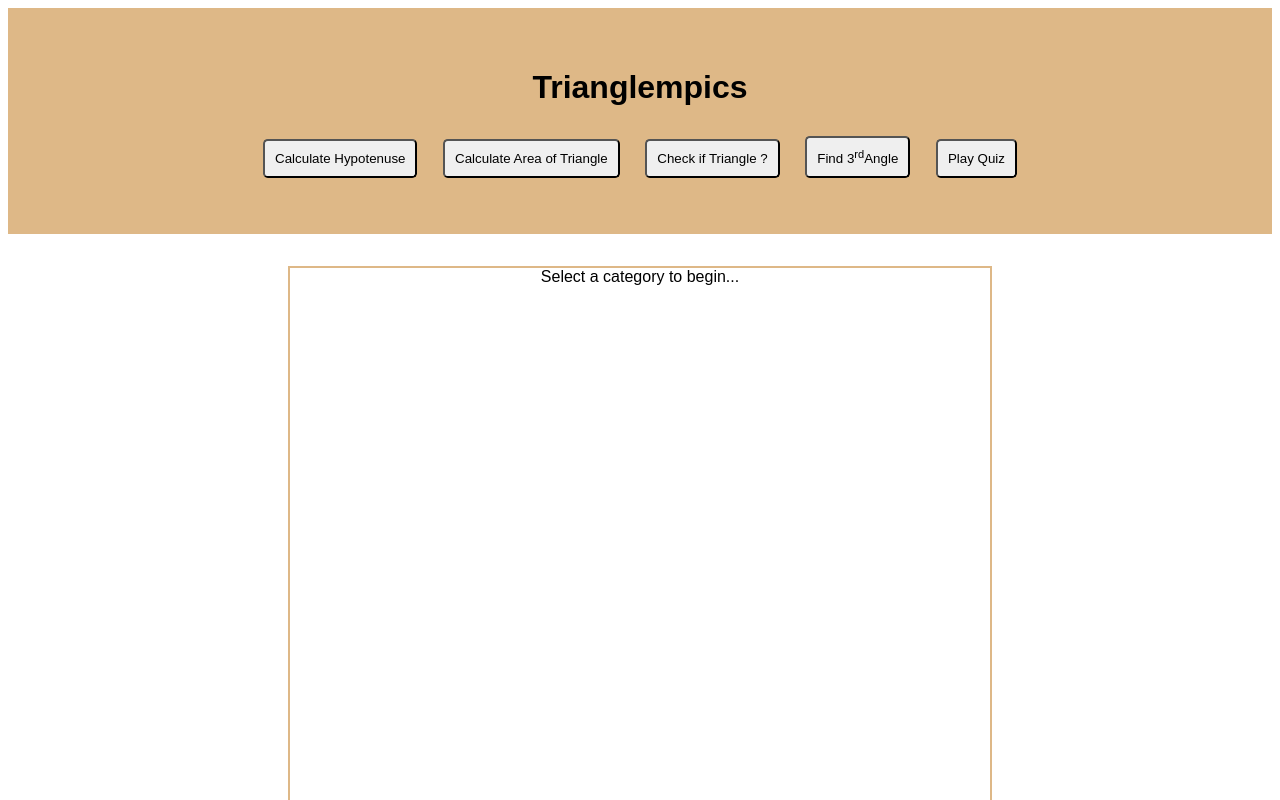
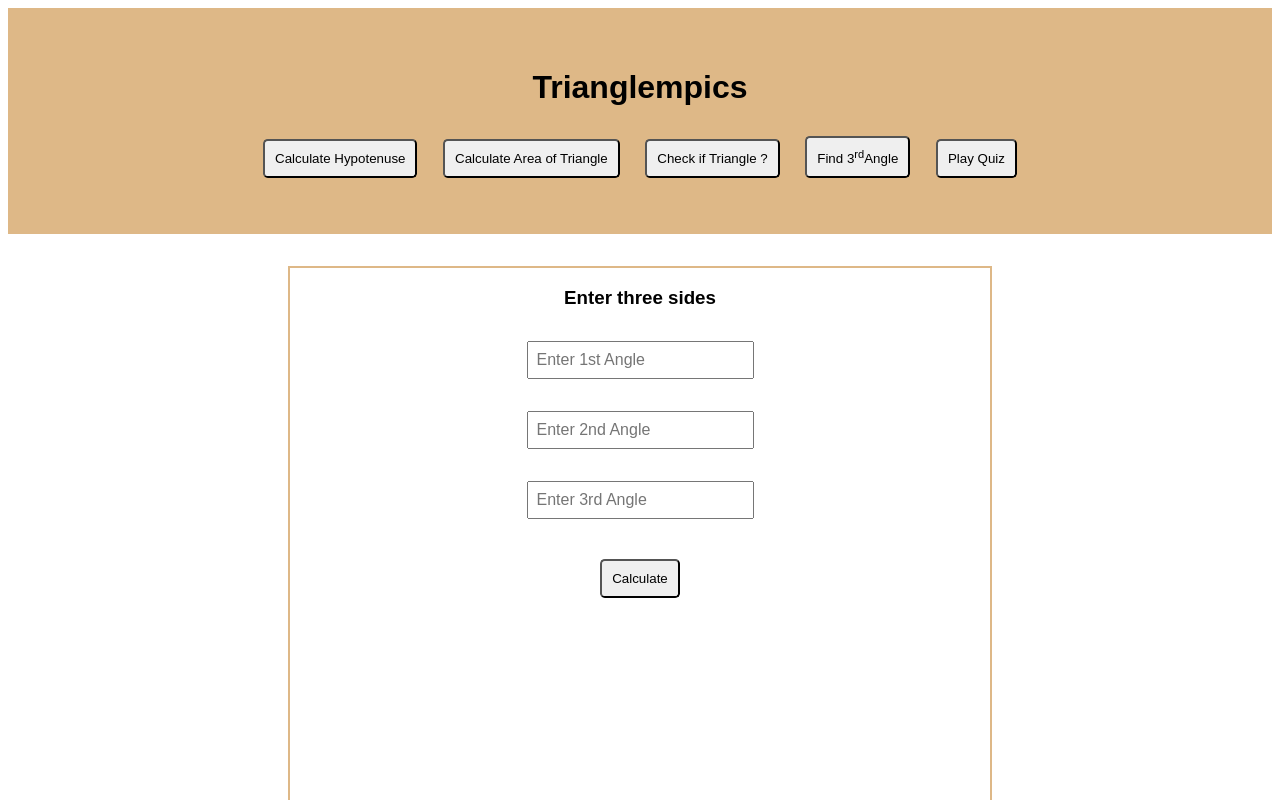
Before and after one commit to rkapoor10/triangles-app, a React (Create React App) app: page / in a window 1280 px wide. Both pictures are taken after a click on the button "Check if Triangle ?". Shown: the top 800 px of the page. Built offline with nearby package versions, Linux system fonts and the light colour scheme.

Commit message:
update: checkTriangle.js

```diff
--- a/src/App.js
+++ b/src/App.js
@@ -4,6 +4,7 @@ import { Quiz } from "./cateogory/quiz";
 import { Hypotenuse } from "./cateogory/hypotenuse";
 import { Area } from "./cateogory/area";
 import { FindAngle } from "./cateogory/findAngle";
+import { Check } from "./cateogory/checkTriangle";
 
 export default function App() {
   const [display, setDisplay] = useState("Select a category to begin...");
@@ -19,6 +20,9 @@ export default function App() {
   function onClickAngle() {
     setDisplay(<FindAngle />);
   }
+  function onClickCheck() {
+    setDisplay(<Check />);
+  }
   return (
     <div className="App">
       <div className="head">
@@ -26,7 +30,7 @@ export default function App() {
 
         <button onClick={onClickHypotenuse}>Calculate Hypotenuse</button>
         <button onClick={onClickArea}>Calculate Area of Triangle</button>
-        <button>Check if Triangle ?</button>
+        <button onClick={onClickCheck}>Check if Triangle ?</button>
         <button onClick={onClickAngle}>
           Find 3<sup>rd</sup>Angle
         </button>
--- a/src/cateogory/checkTriangle.js
+++ b/src/cateogory/checkTriangle.js
@@ -0,0 +1,68 @@
+import React, { useState } from "react";
+import "./category.css";
+
+function Check() {
+  const [angleOne, setAngleOne] = useState(0);
+  const [angleTwo, setAngleTwo] = useState(0);
+  const [angleThree, setAngleThree] = useState(0);
+  const [ans, setAns] = useState("");
+  const [output, setOutput] = useState("none");
+
+  function checkTriangle(please) {
+    please.preventDefault();
+    let sum = angleOne + angleTwo + angleThree;
+    if (sum === 180) {
+      setAns("Yes, it forms a Triangle!");
+    } else {
+      setAns("No, it doesn't form a Triangle.");
+    }
+
+    setOutput("block");
+  }
+  return (
+    <section>
+      <h3>Enter three sides</h3>
+      <form onSubmit={checkTriangle}>
+        <label>
+          <input
+            onChange={(e) => {
+              setAngleOne(Number(e.target.value));
+            }}
+            className="inputDiv"
+            type="number"
+            placeholder="Enter 1st Angle"
+            required
+          />
+        </label>
+        <label>
+          <input
+            onChange={(e) => {
+              setAngleTwo(Number(e.target.value));
+            }}
+            className="inputDiv"
+            type="number"
+            placeholder="Enter 2nd Angle"
+            required
+          />
+        </label>
+        <label>
+          <input
+            onChange={(e) => {
+              setAngleThree(Number(e.target.value));
+            }}
+            className="inputDiv"
+            type="number"
+            placeholder="Enter 3rd Angle"
+            required
+          />
+        </label>
+        <button type="submit">Calculate</button>
+      </form>
+      <p className="outputDiv" style={{ display: `${output}` }}>
+        {ans}
+      </p>
+    </section>
+  );
+}
+
+export { Check };
```
